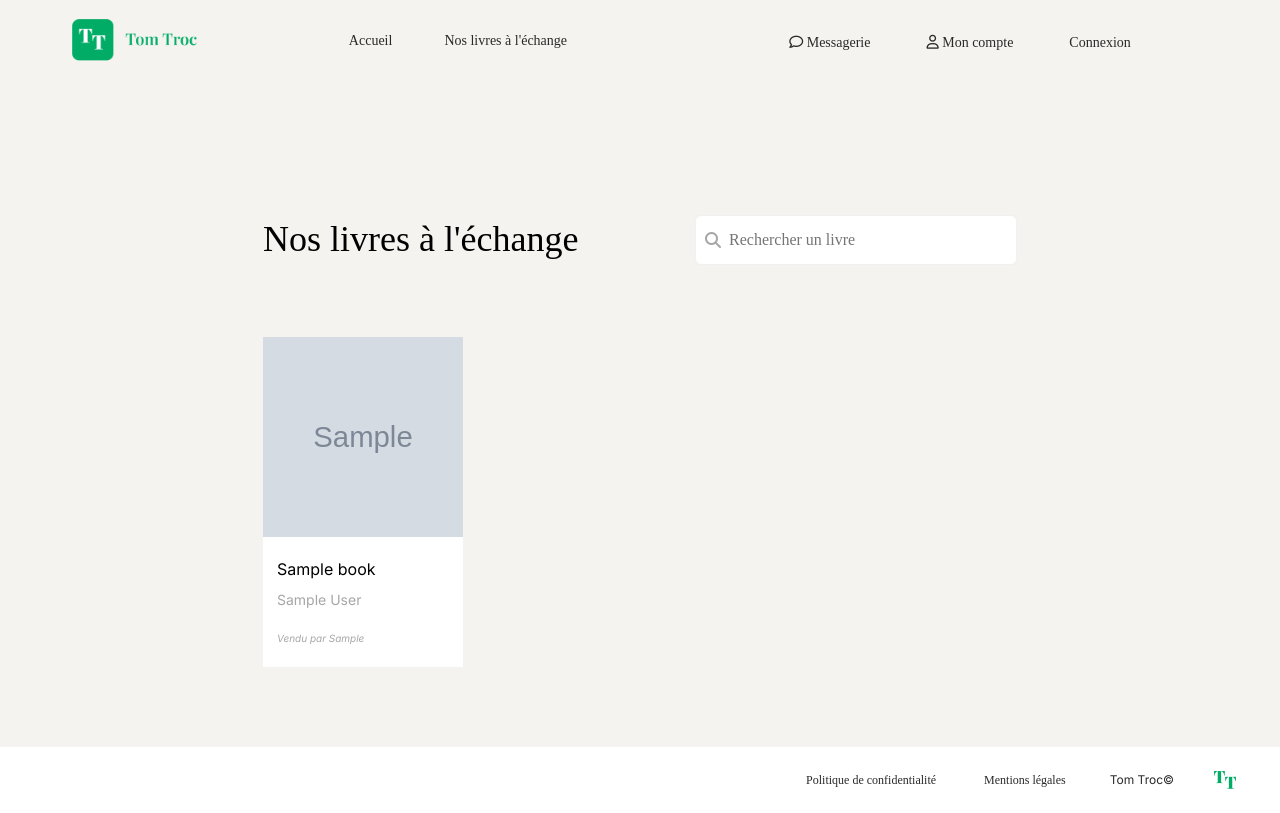
After one commit to laurentGurbala/projet-6-OC, a PHP site: template views/templates/listBooks.php in a window 1280 px wide. The commit adds this page. Run offline with PHP 8.4, Linux system fonts and the light colour scheme; the template is opened without the code that fills it: most values are stand-ins (such as "Sample title", 1, 10 or a date in 2020); grey boxes marked "Sample" are stand-in pictures; a stand-in replaces the project's code that opens the database connection; some web fonts are replaced.

Commit message:
feat(list-book): Ajout de la page "Nos livres"
- Création de la page et de la route
- récupération des données

```diff
--- /dev/null
+++ b/css/books.css
@@ -0,0 +1,45 @@
+.books-container {
+    padding: 130px 263px 80px;
+}
+
+.books-header {
+    display: flex;
+    justify-content: space-between;
+    margin-bottom: 72px;
+}
+
+.search-container {
+    position: relative;
+    display: flex;
+    align-items: center;
+    width: 20.125rem;
+}
+
+.search-container input {
+    width: 100%;
+    height: 3.125rem;
+    border: 1px solid #f0f0f0;
+    border-radius: 6px;
+    padding: 1rem 0.9rem;
+    padding-left: 33px;
+    outline: none;
+
+}
+
+.search-container i {
+    position: absolute;
+    top: 33%;
+    left: 10px;
+    color: var(--color-font-tertiaire);
+}
+
+.books-search::placeholder {
+    color: var(--color-font-tertiaire);
+}
+
+.books-list {
+    display: flex;
+    justify-content: space-between;
+    gap: 48px 0px;
+    flex-wrap: wrap;
+}
--- a/css/styles.css
+++ b/css/styles.css
@@ -10,6 +10,7 @@
 @import "./homepage.css";
 @import "./account.css";
 @import "./editBook.css";
+@import "./books.css";
 @import "./utilities.css";
 
 /* Variables */
--- a/views/templates/home.php
+++ b/views/templates/home.php
@@ -48,7 +48,7 @@
     <?php endif; ?>
 
     <!-- button -->
-    <a class="btn btn-primary" href="#">Voir tous les livres</a>
+    <a class="btn btn-primary" href="index.php?action=listBooks">Voir tous les livres</a>
 </section>
 
 <!-- Comment ça marche -->
--- /dev/null
+++ b/views/templates/listBooks.php
@@ -0,0 +1,34 @@
+<?php
+
+/**
+ * Affiche la page Nos Livres
+ */
+?>
+
+<div class="books-container">
+    <div class="books-header">
+        <h1 class="title-primary">Nos livres à l'échange</h1>
+        <div class="search-container">
+            <i class="fa-solid fa-magnifying-glass"></i>
+            <input type="search" name="search-book" id="search-book" placeholder="Rechercher un livre">
+        </div>
+    </div>
+
+    <?php if (empty($books)): ?>
+        <p>Aucun livre disponible pour le moment.</p>
+    <?php else: ?>
+        <!-- list -->
+        <div class="books-list">
+            <?php foreach ($books as $book): ?>
+                <div class="card-book">
+                    <img class="card-book-img" src="<?= htmlspecialchars($book->getPhoto()) ?>" alt="couverture du livre">
+                    <div class="card-book-details">
+                        <p class="card-book-title"><?= htmlspecialchars($book->getTitle()) ?></p>
+                        <p class="card-book-author"><?= htmlspecialchars($book->getAuthor()) ?></p>
+                        <p class="card-book-pseudo text-mark italic">Vendu par <?= htmlspecialchars($book->getSellerPseudo()) ?></p>
+                    </div>
+                </div>
+            <?php endforeach; ?>
+        </div>
+    <?php endif; ?>
+</div>
--- a/views/templates/main.php
+++ b/views/templates/main.php
@@ -39,7 +39,7 @@
                     <nav class="desktop-menu" aria-label="Menu principal">
                         <ul>
                             <li><a class="link" href="index.php">Accueil</a></li>
-                            <li><a class="link" href="#">Nos livres à l'échange</a></li>
+                            <li><a class="link" href="index.php?action=listBooks">Nos livres à l'échange</a></li>
                         </ul>
                     </nav>
                     <!-- Icon hamburger -->
```
Also changed, not shown: controllers/HomeController.php (+11 -0 lines), index.php (+7 -0 lines), models/BookManager.php (+19 -0 lines), 1 other file.
